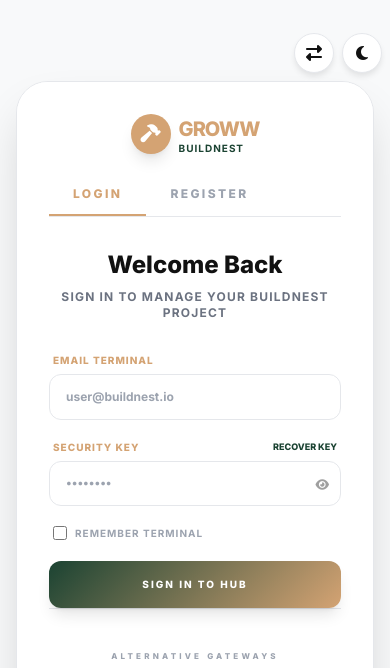
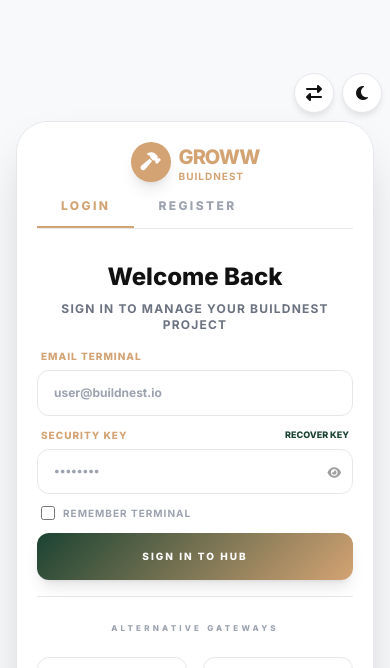
Before and after one commit to praneashMG/GrowwHomeRenovation, a plain HTML site: page login.html in a window 390 px wide. Shown: the top 668 px of the page. Drawn offline with nearby package versions, Linux system fonts and the light colour scheme.

Commit message:
first commit

```diff
--- a/login.html
+++ b/login.html
@@ -208,17 +208,14 @@
             </div>
 
             <!-- Right Panel -->
-<div class="w-full md:w-7/12 p-8 lg:p-12 flex flex-col form-panel bg-white dark:bg-secondary">
-                <!-- MOBILE LOGO -->
-                <div class="md:hidden mb-8 flex justify-center">
-                    <a href="index.html" class="flex items-center gap-2">
+<div class="w-full md:w-7/12 p-5 md:p-8 lg:p-12 flex flex-col form-panel bg-white dark:bg-secondary">                <!-- MOBILE LOGO -->
+<div class="md:hidden mb-4 flex justify-center">                    <a href="index.html" class="flex items-center gap-2">
                         <span class="h-10 w-10 rounded-full bg-accent flex items-center justify-center text-white shadow-lg">
                             <i class="fas fa-hammer text-lg"></i>
                         </span>
                         <div class="leading-none text-left rtl:text-right">
                             <span class="block text-xl font-black tracking-tighter text-accent uppercase">Groww</span>
-                            <span class="block text-[10px] uppercase font-bold tracking-widest text-primary">BuildNest</span>
-                        </div>
+<span class="block text-[10px] uppercase font-bold tracking-widest text-accent">BuildNest</span>                        </div>
                     </a>
                 </div>
 
@@ -229,16 +226,14 @@
 
                 <!-- LOGIN FORM -->
                 <div id="login-form" class="tab-content active">
-                  <div class="mb-8 text-center">
-  <h3 class="text-2xl lg:text-3xl font-black mb-2">
+<div class="mb-4 text-center">  <h3 class="text-2xl lg:text-3xl font-black mb-2">
     Welcome Back
   </h3>
   <p class="text-xs text-gray-500 font-bold uppercase tracking-widest">
     Sign in to manage your BuildNest project
   </p>
 </div>
-                    <form onsubmit="handleAuth(event, 'login')" class="space-y-5">
-                        <div>
+<form onsubmit="handleAuth(event, 'login')" class="space-y-3">                        <div>
                             <label class="block text-[10px] font-black uppercase tracking-widest text-accent mb-1.5 px-1">Email Terminal</label>
                             <input type="email" required class="input-field w-full rounded-xl text-xs font-bold" placeholder="user@buildnest.io">
                         </div>
@@ -272,8 +267,7 @@
     Start your project journey.
   </p>
 </div>
-                    <form onsubmit="handleAuth(event, 'register')" class="space-y-4">
-                        <div class="grid grid-cols-2 gap-4">
+<form onsubmit="handleAuth(event, 'register')" class="space-y-3">                        <div class="grid grid-cols-2 gap-4">
                             <div>
                                 <label class="block text-[9px] font-black uppercase text-accent mb-1 px-1">First Name</label>
                                 <input type="text" required class="input-field w-full rounded-lg text-xs font-bold" placeholder="Arjun">
@@ -307,8 +301,7 @@
                 </div>
 
                 <!-- Third Party Entry -->
-                <div class="mt-auto pt-8 border-t border-gray-200 dark:border-white/10">
-                    <div class="text-center mb-5">
+<div class="mt-4 pt-4 border-t border-gray-200 dark:border-white/10">                    <div class="text-center mb-5">
                         <span class="text-[8px] font-black text-gray-400 uppercase tracking-[0.4em]">Alternative Gateways</span>
                     </div>
                     <div class="grid grid-cols-2 gap-4">
```
Also changed, not shown: assets/growwpark_logo.jpg (added).
